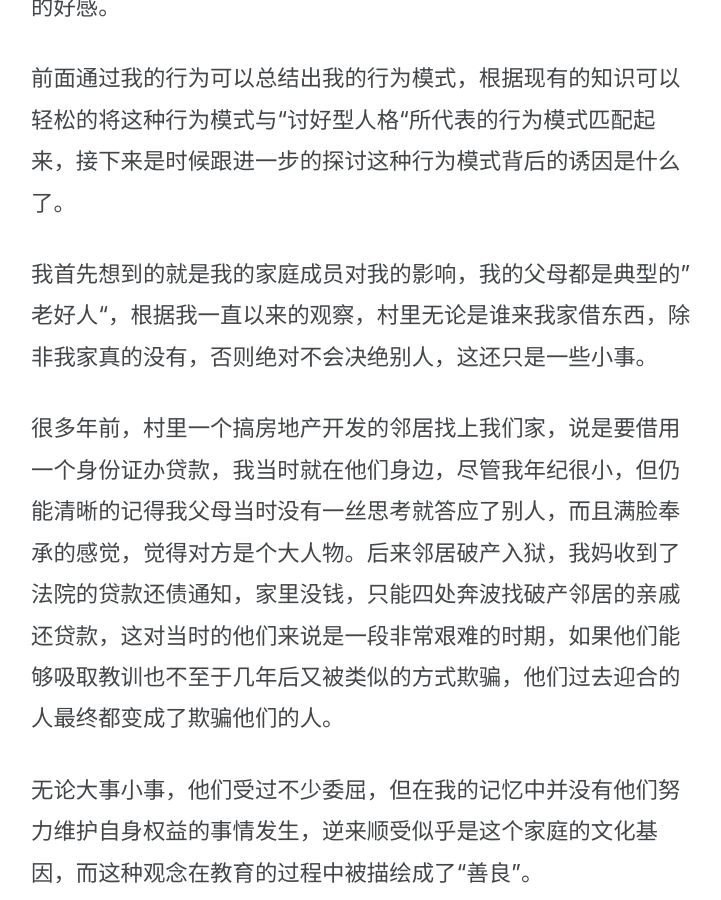
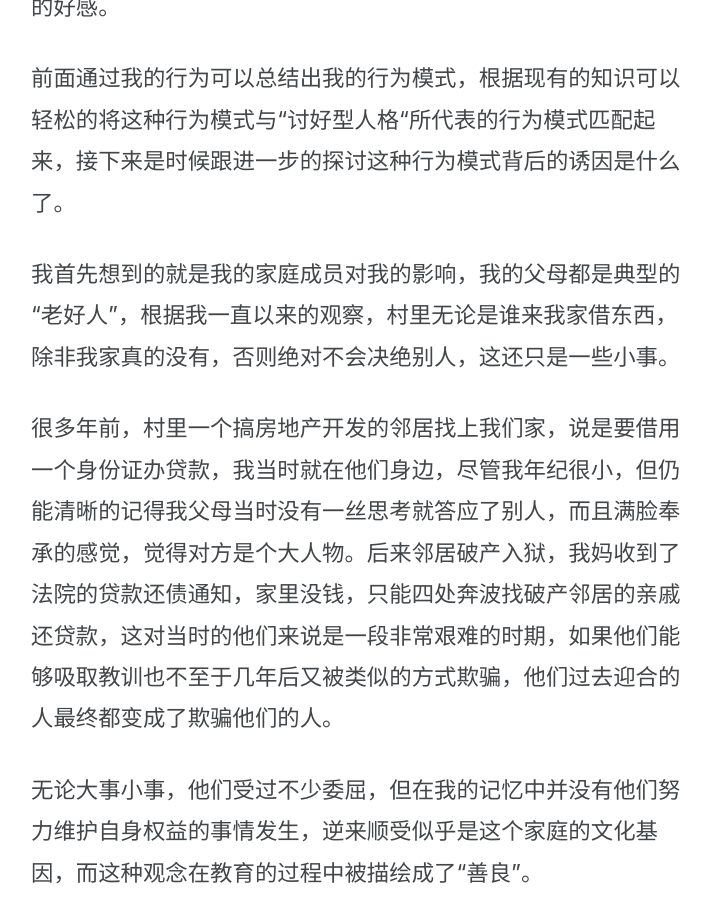
Before and after one commit to gaotianchi/gaotianchi.github.io, a Jekyll site: the page built from _posts/2025-05-09-analyzing-my-people-pleasant-personality.md, in a window 1280 px wide and 900 px high, scrolled down 4235 px. Shown: the whole window, without its empty margins (279-1000 px from the left). Built offline with Jekyll 4.4.1, drawn with Linux system fonts in a browser that asks for light colours; comment, search, counter and statistics services are not loaded.

Commit message:
vault backup: 2025-05-10 08:30:35

```diff
--- a/_posts/2025-05-09-analyzing-my-people-pleasant-personality.md
+++ b/_posts/2025-05-09-analyzing-my-people-pleasant-personality.md
@@ -50,7 +50,7 @@ title: 剖析我的讨好型人格，探究这种人格的来源
 
 前面通过我的行为可以总结出我的行为模式，根据现有的知识可以轻松的将这种行为模式与“讨好型人格“所代表的行为模式匹配起来，接下来是时候跟进一步的探讨这种行为模式背后的诱因是什么了。
 
-我首先想到的就是我的家庭成员对我的影响，我的父母都是典型的”老好人“，根据我一直以来的观察，村里无论是谁来我家借东西，除非我家真的没有，否则绝对不会决绝别人，这还只是一些小事。
+我首先想到的就是我的家庭成员对我的影响，我的父母都是典型的“老好人”，根据我一直以来的观察，村里无论是谁来我家借东西，除非我家真的没有，否则绝对不会决绝别人，这还只是一些小事。
 
 很多年前，村里一个搞房地产开发的邻居找上我们家，说是要借用一个身份证办贷款，我当时就在他们身边，尽管我年纪很小，但仍能清晰的记得我父母当时没有一丝思考就答应了别人，而且满脸奉承的感觉，觉得对方是个大人物。后来邻居破产入狱，我妈收到了法院的贷款还债通知，家里没钱，只能四处奔波找破产邻居的亲戚还贷款，这对当时的他们来说是一段非常艰难的时期，如果他们能够吸取教训也不至于几年后又被类似的方式欺骗，他们过去迎合的人最终都变成了欺骗他们的人。
 
```
